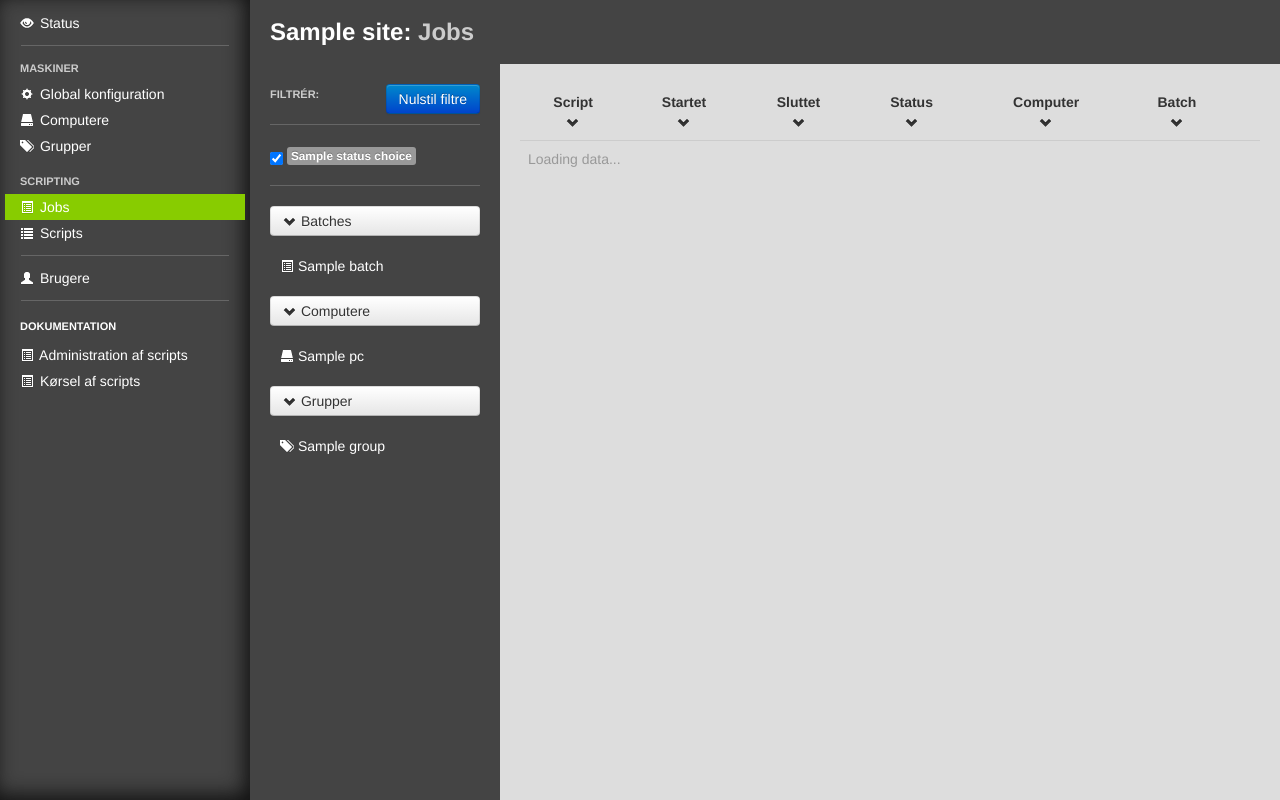
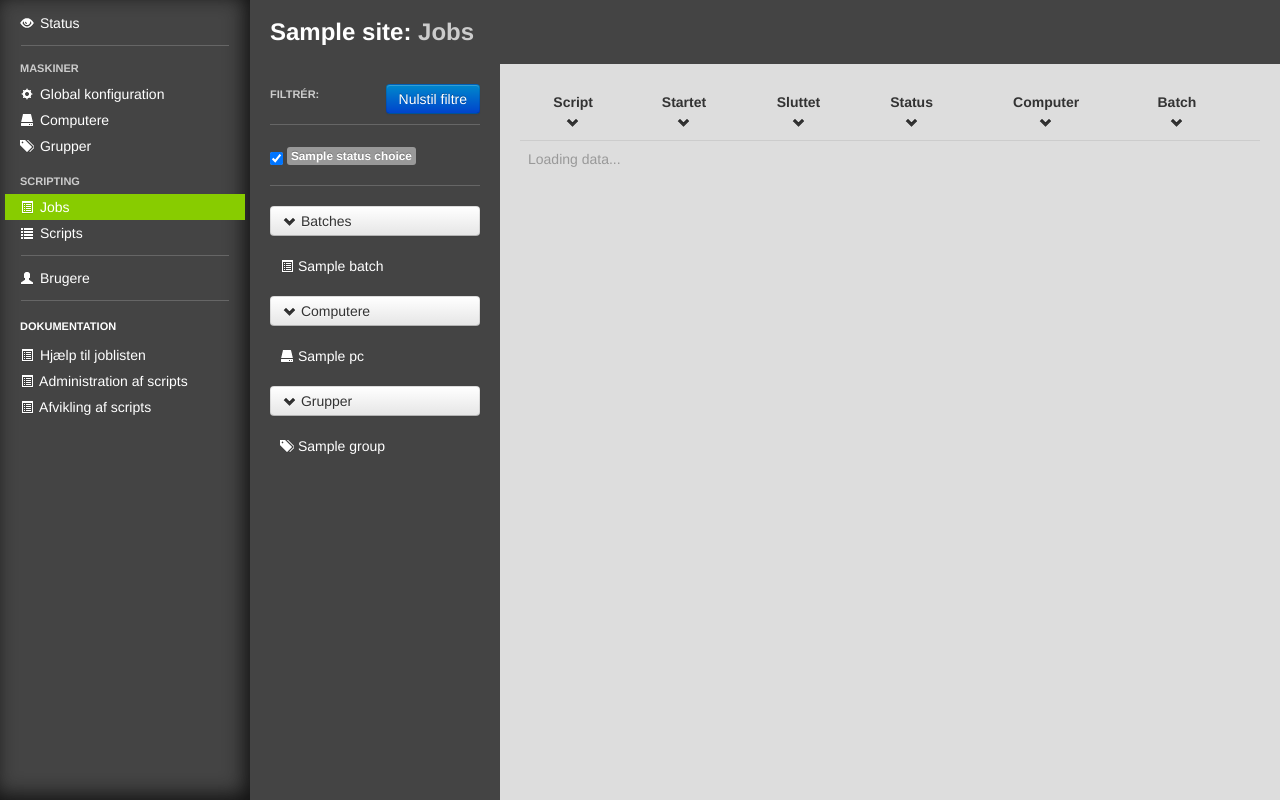
Before and after one commit to magenta-aps/bibos_admin, a Django app: template admin_site/templates/system/site_jobs.html in a window 1280 px wide. Run offline with Django 3.2, Linux system fonts and the light colour scheme; the template is opened without the code that fills it: most values are stand-ins (such as "Sample title", 1, 10 or a date in 2020).

Commit message:
- Fix links to documentation so they point to the new layout of   the documentation.

```diff
--- a/admin_site/templates/documentation/gateway_install.html
+++ b/admin_site/templates/documentation/gateway_install.html
@@ -16,7 +16,8 @@
     <strong>dk.archive.ubuntu.com</strong> og
     <strong>{{ view.request.META.HTTP_HOST }}</strong>. Det er også et krav at
     maskinen altid er tændt og at den er
-    <a href="{% url 'doc' 'activate_pc' %}">aktiveret</a> i BibOS-admin.
+    <a href="{% url 'doc' 'computers/activating' %}">aktiveret</a> i
+    BibOS-admin.
   </p>
   <p>
     Installation foretages ved fysisk at logge ind som superbruger på den
@@ -39,7 +40,7 @@
   </p>
   <p>
     Når gateway-maskinen er sat op kan man eventuelt
-    <a href="{% url 'doc' 'admin_gateway' %}"
+    <a href="{% url 'doc' 'gateway_admin' %}"
        title="Tilpas gateway konfiguration">tilpasse dens konfiguration</a>.
   </p>
   <p>
--- a/admin_site/templates/system/pc_form.html
+++ b/admin_site/templates/system/pc_form.html
@@ -5,7 +5,7 @@ Computere
 {% endblock %}
 
 {% block specific_documentation_links %}
-  <li {% block admin_pc_active %}{% endblock %}><a href="{% url 'doc' 'admin_pc' %}"><i class="icon-list-alt icon-white"></i> Administration af computere</a></li>
+  <li><a href="{% url 'doc' 'computers' %}"><i class="icon-list-alt icon-white"></i> Administration af computere</a></li>
 {% endblock %}
 
 {% block head_javascripts %}
--- a/admin_site/templates/system/scripts/create.html
+++ b/admin_site/templates/system/scripts/create.html
@@ -19,7 +19,8 @@ $.each(inputs, function() {BibOS.ScriptEdit.addInput('#create-script-inputs', th
 {% endblock %}
 
 {% block specific_documentation_links %}
-  <li {% block admin_scripts_active %}{% endblock %}><a href="{% url 'doc' 'admin_scripts' %}"><i class="icon-list-alt icon-white"></i> Administration af scripts</a></li>
+  <li><a href="{% url 'doc' 'scripts' %}"><i class="icon-list-alt icon-white"></i> Administration af scripts</a></li>
+  <li><a href="{% url 'doc' 'scripts/running' %}"><i class="icon-list-alt icon-white"></i> Afvikling af scripts</a></li>
 {% endblock %}
 
 
--- a/admin_site/templates/system/scripts/update.html
+++ b/admin_site/templates/system/scripts/update.html
@@ -19,8 +19,8 @@ $.each(inputs, function() {BibOS.ScriptEdit.addInput('#update-script-inputs', th
 {% endblock %}
 
 {% block specific_documentation_links %}
-  <li {% block admin_scripts_active %}{% endblock %}><a href="{% url 'doc' 'admin_scripts' %}"><i class="icon-list-alt icon-white"></i> Administration af scripts</a></li>
-  <li {% block run_script_active %}{% endblock %}><a href="{% url 'doc' 'run_script' %}"><i class="icon-list-alt icon-white"></i> Kørsel af scripts</a></li>
+  <li><a href="{% url 'doc' 'scripts' %}"><i class="icon-list-alt icon-white"></i> Administration af scripts</a></li>
+  <li><a href="{% url 'doc' 'scripts/running' %}"><i class="icon-list-alt icon-white"></i> Afvikling af scripts</a></li>
 {% endblock %}
 
 {% block specific_content %}
--- a/admin_site/templates/system/site_groups.html
+++ b/admin_site/templates/system/site_groups.html
@@ -23,7 +23,7 @@ Grupper
 {% endblock %}
 
 {% block specific_documentation_links %}
-    <li {% block admin_groups_active %}{% endblock %}><a href="{% url 'doc' 'admin_groups' %}"><i class="icon-list-alt icon-white"></i> Administration af grupper</a></li>
+    <li><a href="{% url 'doc' 'groups' %}"><i class="icon-list-alt icon-white"></i> Administration af grupper</a></li>
 {% endblock %}
 
 {% block javascripts %}
--- a/admin_site/templates/system/site_jobs.html
+++ b/admin_site/templates/system/site_jobs.html
@@ -23,8 +23,9 @@ class="active"
 {% endblock %}
 
 {% block specific_documentation_links %}
-  <li {% block admin_scripts_active %}{% endblock %}><a href="{% url 'doc' 'admin_scripts' %}"><i class="icon-list-alt icon-white"></i> Administration af scripts</a></li>
-  <li {% block run_script_active %}{% endblock %}><a href="{% url 'doc' 'run_script' %}"><i class="icon-list-alt icon-white"></i> Kørsel af scripts</a></li>
+  <li><a href="{% url 'doc' 'jobs' %}"><i class="icon-list-alt icon-white"></i> Hjælp til joblisten</a></li>
+  <li><a href="{% url 'doc' 'scripts' %}"><i class="icon-list-alt icon-white"></i> Administration af scripts</a></li>
+  <li><a href="{% url 'doc' 'scripts/running' %}"><i class="icon-list-alt icon-white"></i> Afvikling af scripts</a></li>
 {% endblock %}
 
 {% block specific_content %}
--- a/admin_site/templates/system/users/create.html
+++ b/admin_site/templates/system/users/create.html
@@ -9,7 +9,7 @@ class="active"
 {% endblock %}
 
 {% block specific_documentation_links %}
-  <li {% block admin_users_active %}{% endblock %}><a href="{% url 'doc' 'admin_users' %}"><i class="icon-list-alt icon-white"></i> Administration af brugere</a></li>
+  <li><a href="{% url 'doc' 'users' %}"><i class="icon-list-alt icon-white"></i> Administration af brugere</a></li>
 {% endblock %}
 
 {% block specific_content %}
--- a/admin_site/templates/system/users/update.html
+++ b/admin_site/templates/system/users/update.html
@@ -9,7 +9,7 @@ class="active"
 {% endblock %}
 
 {% block specific_documentation_links %}
-  <li {% block admin_users_active %}{% endblock %}><a href="{% url 'doc' 'admin_users' %}"><i class="icon-list-alt icon-white"></i> Administration af brugere</a></li>
+  <li><a href="{% url 'doc' 'users' %}"><i class="icon-list-alt icon-white"></i> Administration af brugere</a></li>
 {% endblock %}
 
 
```
